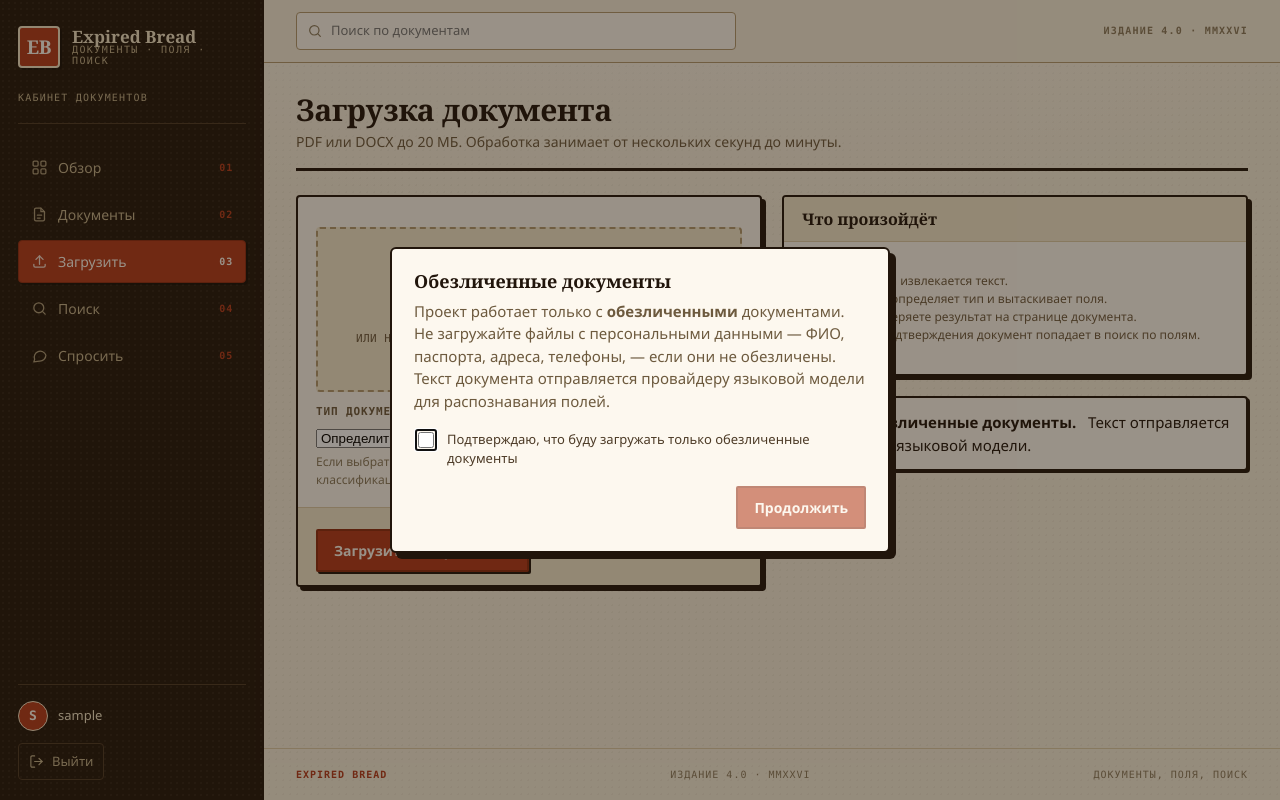
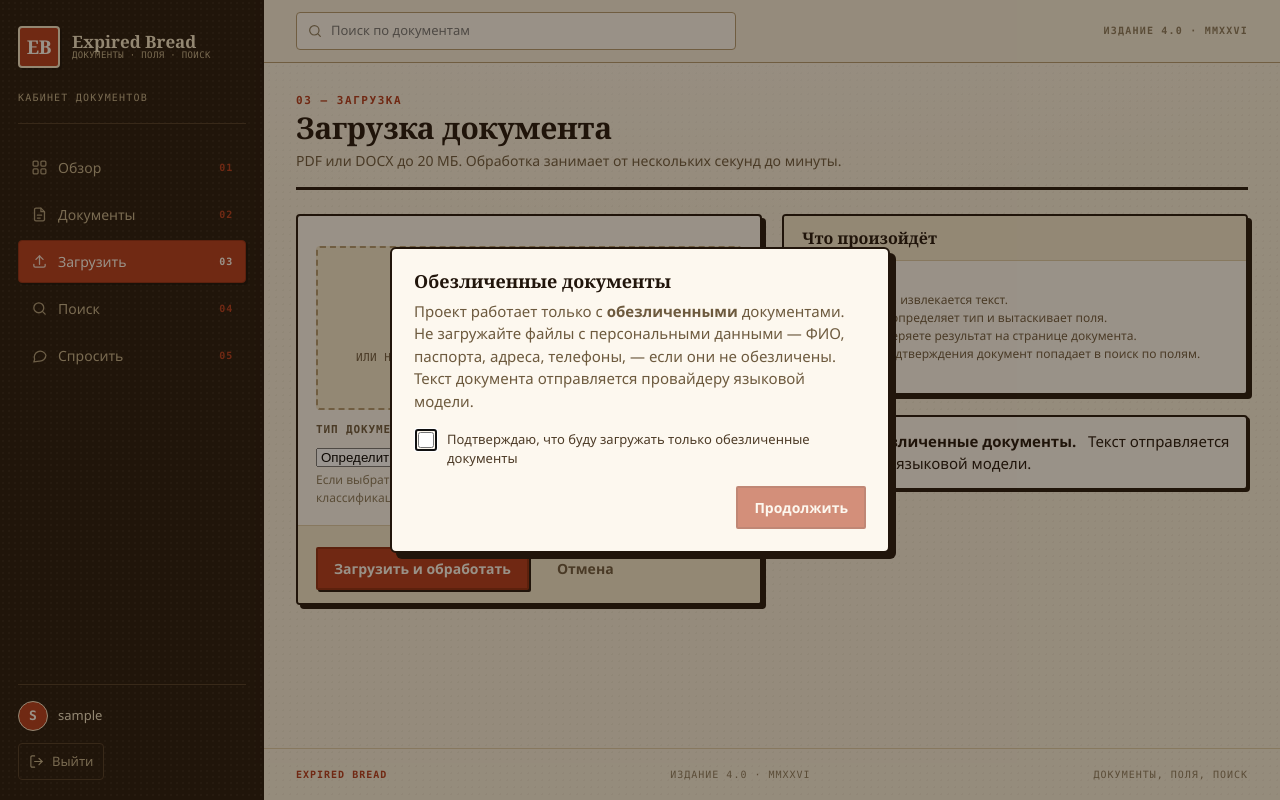
Before and after one commit to KOTorCAT/Expired-Bread, a Django app: page /documents/upload/ in a window 1280 px wide. Run offline with Django 5.2, Linux system fonts and the light colour scheme; the visitor is signed in with stand-in values (Sample User, id 1).

Commit message:
Окно согласия без лишних слов; подпись 03 на загрузке; бренд без переноса

```diff
--- a/documents/static/documents/css/style.css
+++ b/documents/static/documents/css/style.css
@@ -208,11 +208,12 @@ body.is-app {
 .brand__word small {
     display: block;
     font-family: var(--font-mono);
-    font-size: 10px;
+    font-size: 9px;
     font-weight: 400;
-    letter-spacing: 0.14em;
+    letter-spacing: 0.04em;
     text-transform: uppercase;
     color: var(--rail-muted);
+    white-space: nowrap;
 }
 
 .rail__tag {
--- a/documents/templates/documents/document_upload.html
+++ b/documents/templates/documents/document_upload.html
@@ -5,6 +5,7 @@
 {% block content %}
     <div class="page-head">
         <div class="page-head__title">
+            <p class="eyebrow">03 — Загрузка</p>
             <h1>Загрузка документа</h1>
             <p class="page-head__sub">PDF или DOCX до 20 МБ. Обработка занимает от нескольких секунд до минуты.</p>
         </div>
--- a/templates/404.html
+++ b/templates/404.html
@@ -5,7 +5,7 @@
     <meta charset="UTF-8">
     <meta name="viewport" content="width=device-width, initial-scale=1.0">
     <title>Страница не найдена — Expired Bread</title>
-    <link rel="stylesheet" href="{% static 'documents/css/style.css' %}?v=21">
+    <link rel="stylesheet" href="{% static 'documents/css/style.css' %}?v=22">
 </head>
 <body>
     <main class="container" style="max-width: 560px; padding-top: 80px;">
--- a/templates/500.html
+++ b/templates/500.html
@@ -5,7 +5,7 @@
     <meta charset="UTF-8">
     <meta name="viewport" content="width=device-width, initial-scale=1.0">
     <title>Ошибка сервера — Expired Bread</title>
-    <link rel="stylesheet" href="{% static 'documents/css/style.css' %}?v=21">
+    <link rel="stylesheet" href="{% static 'documents/css/style.css' %}?v=22">
 </head>
 <body>
     <main class="container" style="max-width: 560px; padding-top: 80px;">
--- a/templates/base.html
+++ b/templates/base.html
@@ -5,8 +5,8 @@
     <meta charset="UTF-8">
     <meta name="viewport" content="width=device-width, initial-scale=1.0">
     <title>{% block title %}Expired Bread{% endblock %}</title>
-    {# ?v= — сброс кэша: браузер иначе держит старый CSS/JS после правок #}
-    <link rel="stylesheet" href="{% static 'documents/css/style.css' %}?v=21">
+    {# ?v=22 — сброс кэша: браузер иначе держит старый CSS/JS после правок #}
+    <link rel="stylesheet" href="{% static 'documents/css/style.css' %}?v=22">
 </head>
 <body class="{% if user.is_authenticated %}is-app{% else %}is-auth{% endif %}">
 
@@ -136,7 +136,7 @@
             Проект работает только с <strong>обезличенными</strong> документами.
             Не загружайте файлы с персональными данными — ФИО, паспорта, адреса,
             телефоны, — если они не обезличены. Текст документа отправляется
-            провайдеру языковой модели для распознавания полей.
+            провайдеру языковой модели.
         </p>
         <label class="dialog__consent">
             <input type="checkbox" data-consent-check>
@@ -159,6 +159,6 @@
     </form>
 </dialog>
 
-<script src="{% static 'documents/js/app.js' %}?v=21"></script>
+<script src="{% static 'documents/js/app.js' %}?v=22"></script>
 </body>
 </html>
```
